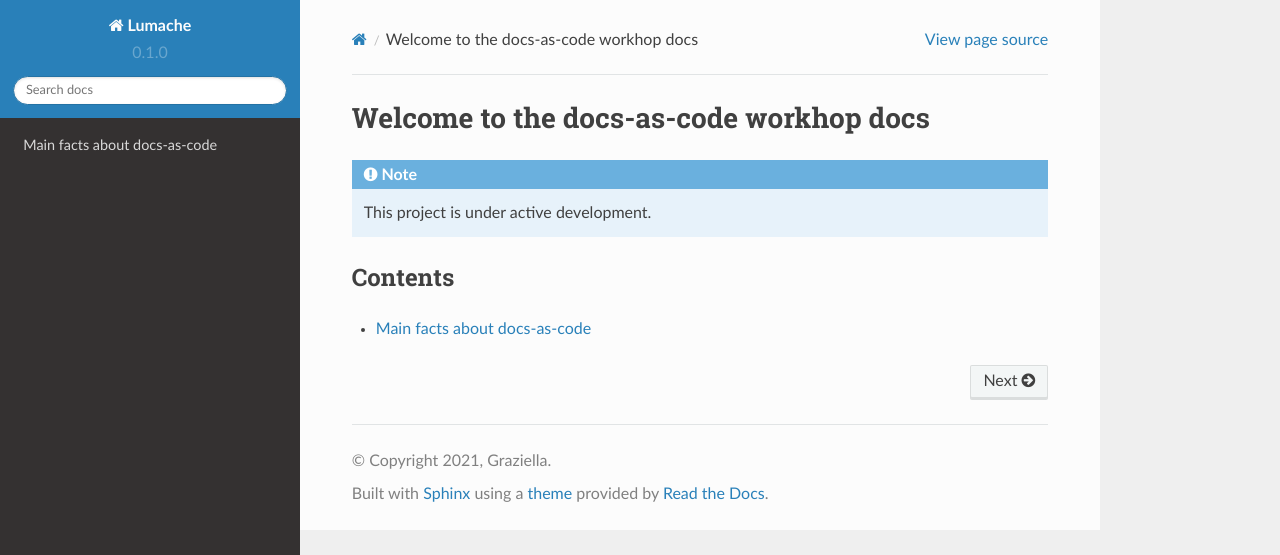
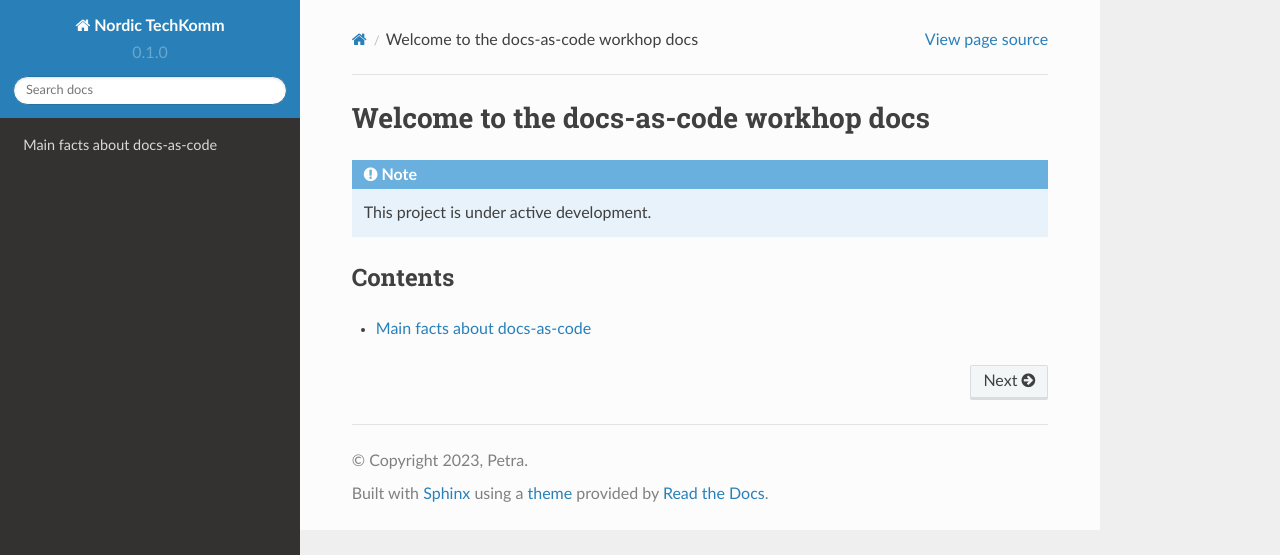
Before and after one commit to pezi77/workshop-nordic-2023, a Sphinx documentation site: the page built from docs/source/index.rst, in a window 1280 px wide. Shown: the top 555 px of the page. Built offline with Sphinx 7.4.7 and the Read the Docs theme 2.0.0, drawn with Linux system fonts in a browser that asks for light colours; pages that are not in the unit, such as notebooks, are missing from menus.

Commit message:
Update conf.py with personal info

```diff
--- a/docs/source/conf.py
+++ b/docs/source/conf.py
@@ -2,9 +2,9 @@
 
 # -- Project information
 
-project = 'Lumache'
-copyright = '2021, Graziella'
-author = 'Graziella'
+project = 'Nordic TechKomm'
+copyright = '2023, Petra'
+author = 'Petra'
 
 release = '0.1'
 version = '0.1.0'
```
